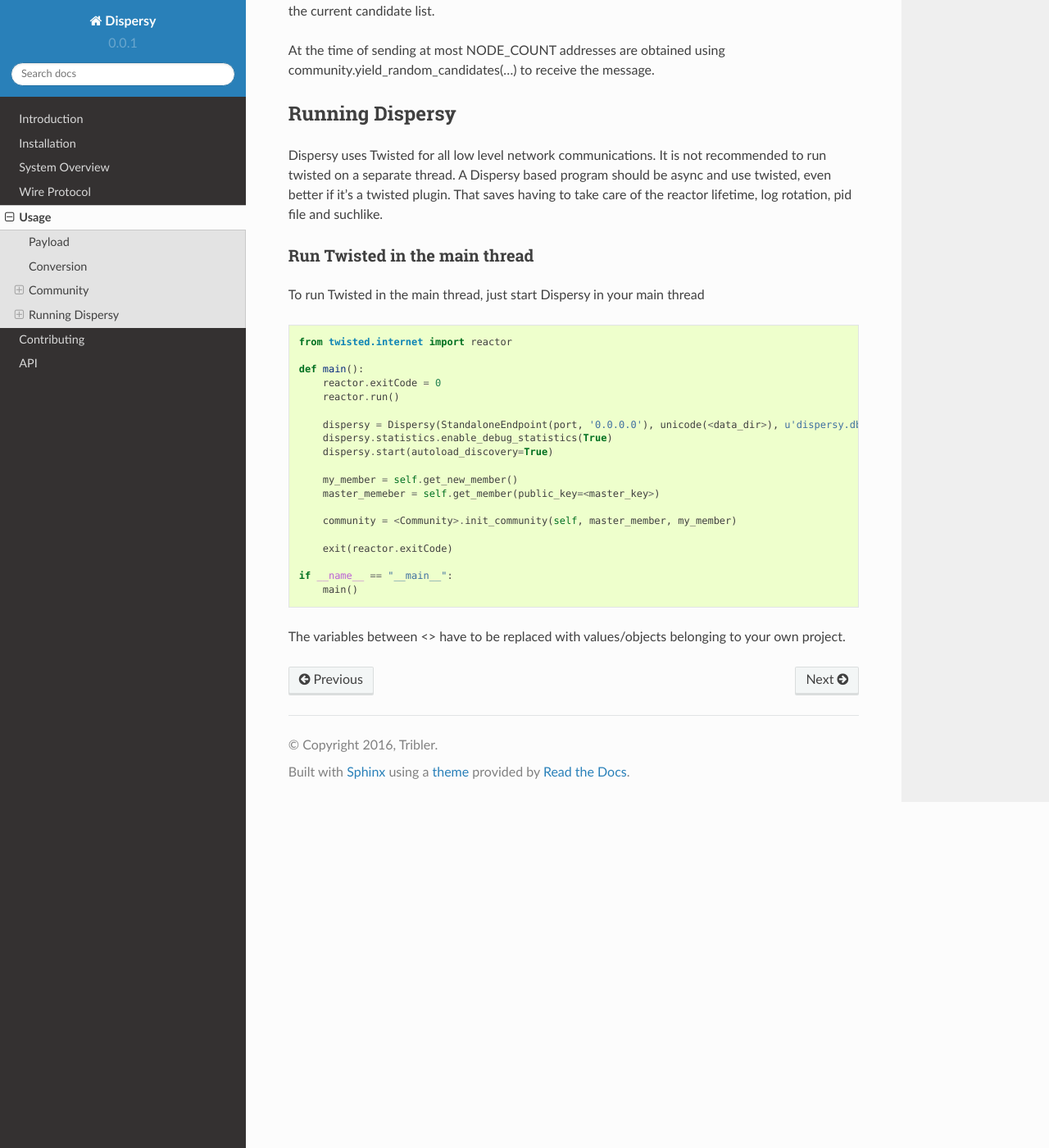
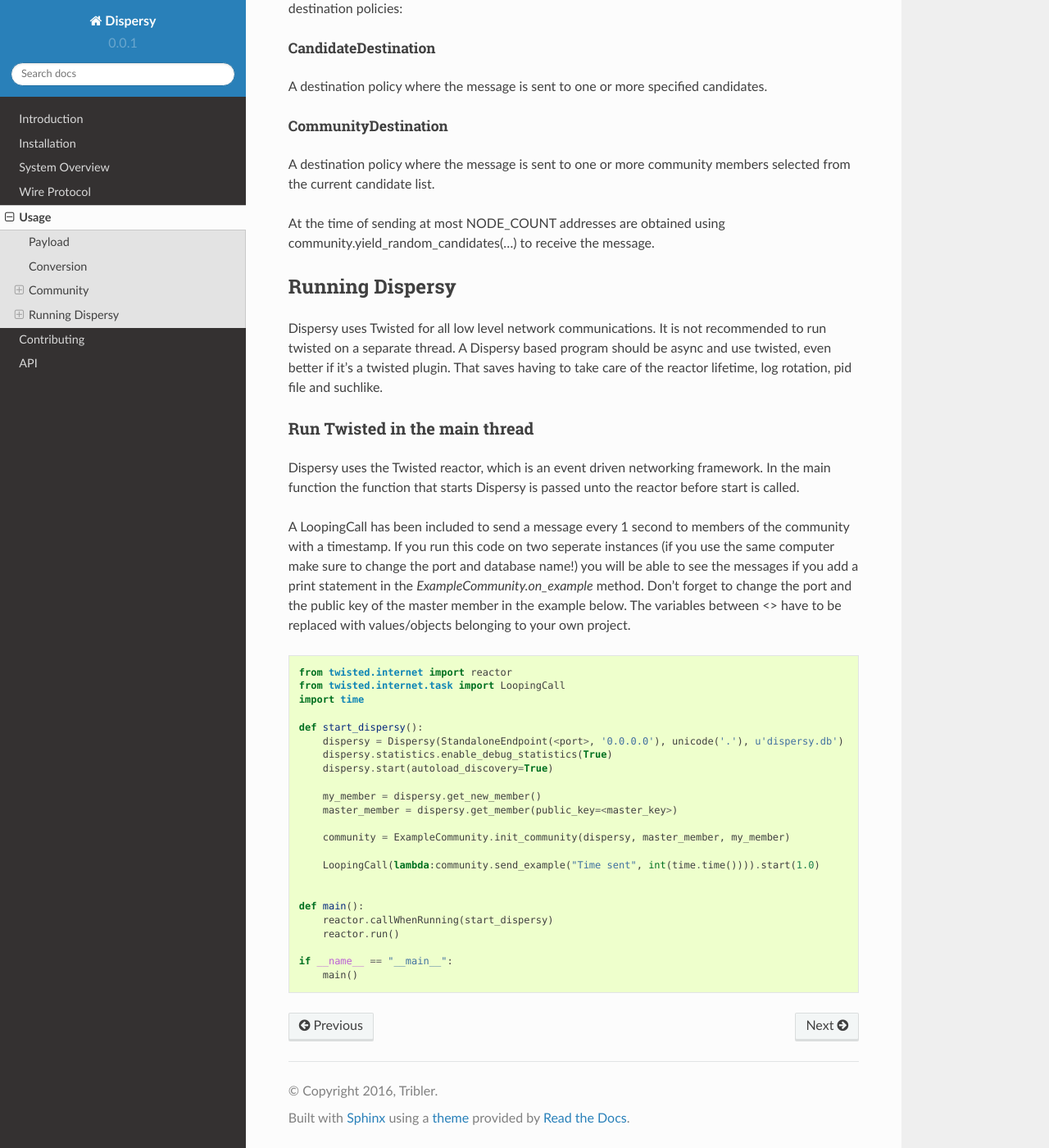
Before and after one commit to Tribler/dispersy, a Sphinx documentation site: the page built from docs/usage.rst, in a window 1280 px wide and 1400 px high, scrolled down 10940 px. Shown: the whole window at 82% size. Built offline with Sphinx 7.4.7 and the Read the Docs theme 2.0.0, drawn with Linux system fonts in a browser that asks for light colours; some of the changed text lies outside the part shown.

Commit message:
Fixed errors in usage.rst
This includes the example to create a new key for a member and the example guide on how to run Dispersy.

```diff
--- a/docs/usage.rst
+++ b/docs/usage.rst
@@ -4,6 +4,9 @@
 
 To start using Dispersy you need to first have the Dispersy library in your project. You can find instructions for that
 in the installation section.
+This guide explains how to work with Dispersy and highlights some of the concepts in Dispersy like payloads, conversions
+and communities. At the end of this guide, you will be able to run your own Dispersy instances and send messages between
+them.
 
 Payload
 =======
@@ -36,8 +39,8 @@
 .. code-block:: python
 
     def __init__(self, meta, text, amount):
-        assert isinstance(text, string)
-        assert isinstance(amount, integer)
+        assert isinstance(text, str)
+        assert isinstance(amount, int)
         super(ExamplePayload.Implementation, self).__init__(meta)
         self._text = text
         self._amount = amount
@@ -70,7 +73,7 @@
             def text(self):
                 return self._text
 
-When a message is received this text property is available at message.payload.text
+When a message is received this text property is available at *message.payload.text*.
 
 Conversion
 ==========
@@ -107,9 +110,9 @@
                 raise DropPacket("Invalid payload type")
 
             text, amount = payload
-            if not isinstance(text, string):
+            if not isinstance(text, str):
                 raise DropPacket("Invalid 'text' type")
-            if not isinstance(amount, integer):
+            if not isinstance(amount, int):
                 raise DropPacket("Invalid 'amount' type")
 
             return offset, placeholder.meta.payload.implement(text, amount)
@@ -121,7 +124,7 @@
 This line marks the version of the community.
 The values '\x00' and '\xff' cannot be used, because they are used to indicate the default conversion and for when
 more than one byte is needed to indicate the version respectively. So you start your conversion with '\x01' and when you
-need to change something when it is already in use, you need to increase your version number to '\x02'
+need to change something when it is already in use, you need to increase your version number to '\x02'.
 
 .. code-block:: python
 
@@ -197,9 +200,9 @@
             raise DropPacket("Invalid payload type")
 
         text, amount = payload
-        if not isinstance(text, string):
+        if not isinstance(text, str):
             raise DropPacket("Invalid 'text' type")
-        if not isinstance(amount, integer):
+        if not isinstance(amount, int):
             raise DropPacket("Invalid 'amount' type")
 
         return offset, placeholder.meta.payload.implement(text, amount)
@@ -286,12 +289,19 @@
 Each community must define a master member. This member is just a normal Dispersy member that is only used to identify
 the community uniquely across the overlay. To create a master member, a public/private cryptography keypair has to be
 generated first, which has to be known to all nodes attempting to join.. This can be done with the *createkey.py* tool
-located under the *tool* package. Using this tool a *curves* argument can be given to create a key to the strength of
-your liking. The recommended curve to use is *high*:
+located under the *tool* package. To use the tool you must first copy it to the base directory of your porject.
+Using this tool a *curves* argument must be given to create a key to the strength of your liking. The recommended curve to use is *high*:
 
-.. code-block:: python
+.. code-block:: console
 
-    python createkey.py curves=high
+    python createkey.py high
+
+You can also create multiple keys at once by passing the curve argument multiple times:
+
+.. code-block:: console
+
+    python createkey.py high low high
+
 
 When the key is generated, the pub 170 bits identifier should be copied and put in place of the *<public-key>* in the
 following template:
@@ -559,28 +569,34 @@
 Run Twisted in the main thread
 ------------------------------
 
-To run Twisted in the main thread, just start Dispersy in your main thread
+Dispersy uses the Twisted reactor, which is an event driven networking framework. In the main function the function that starts Dispersy is passed unto the reactor before start is called.
+
+A LoopingCall has been included to send a message every 1 second to members of the community with a timestamp. If you run this code on two seperate instances
+(if you use the same computer make sure to change the port and database name!) you will be able to see the messages if you add a print statement in the `ExampleCommunity.on_example` method.
+Don't forget to change the port and the public key of the master member in the example below. The variables between <> have to be replaced with values/objects belonging to your own project.
 
 .. code-block:: python
 
     from twisted.internet import reactor
+    from twisted.internet.task import LoopingCall
+    import time
 
-    def main():
-        reactor.exitCode = 0
-        reactor.run()
-
-        dispersy = Dispersy(StandaloneEndpoint(port, '0.0.0.0'), unicode(<data_dir>), u'dispersy.db')
+    def start_dispersy():
+        dispersy = Dispersy(StandaloneEndpoint(<port>, '0.0.0.0'), unicode('.'), u'dispersy.db')
         dispersy.statistics.enable_debug_statistics(True)
         dispersy.start(autoload_discovery=True)
 
-        my_member = self.get_new_member()
-        master_memeber = self.get_member(public_key=<master_key>)
+        my_member = dispersy.get_new_member()
+        master_member = dispersy.get_member(public_key=<master_key>)
 
-        community = <Community>.init_community(self, master_member, my_member)
+        community = ExampleCommunity.init_community(dispersy, master_member, my_member)
 
-        exit(reactor.exitCode)
+        LoopingCall(lambda:community.send_example("Time sent", int(time.time()))).start(1.0)
+
+
+    def main():
+        reactor.callWhenRunning(start_dispersy)
+        reactor.run()
 
     if __name__ == "__main__":
         main()
-
-The variables between <> have to be replaced with values/objects belonging to your own project.
```
Also changed, not shown: other parts of docs/usage.rst (+4 -4 lines).
